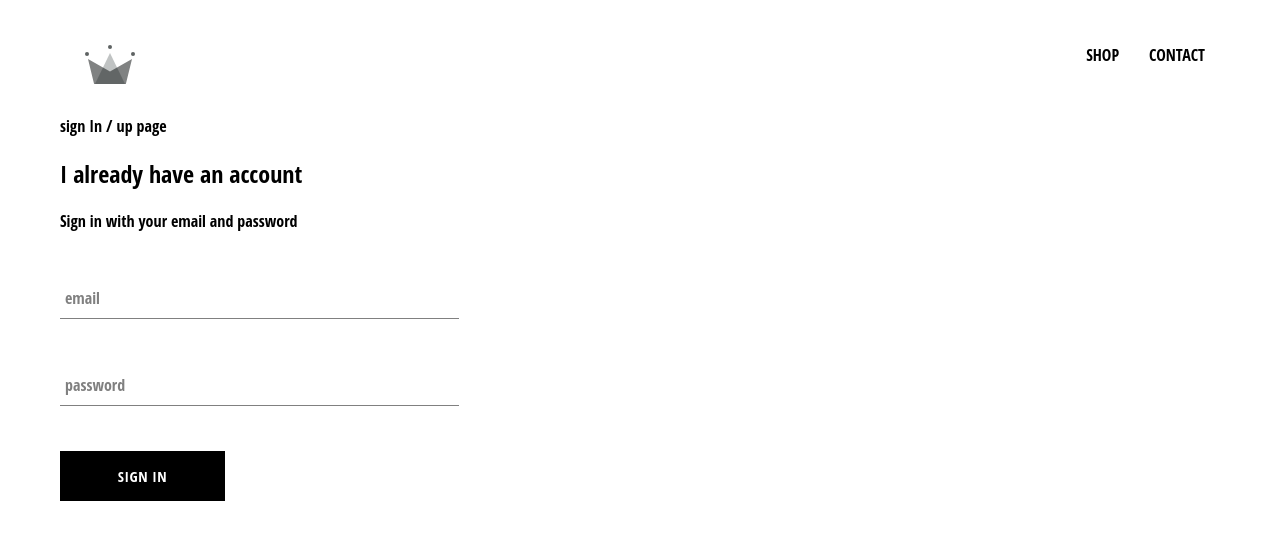
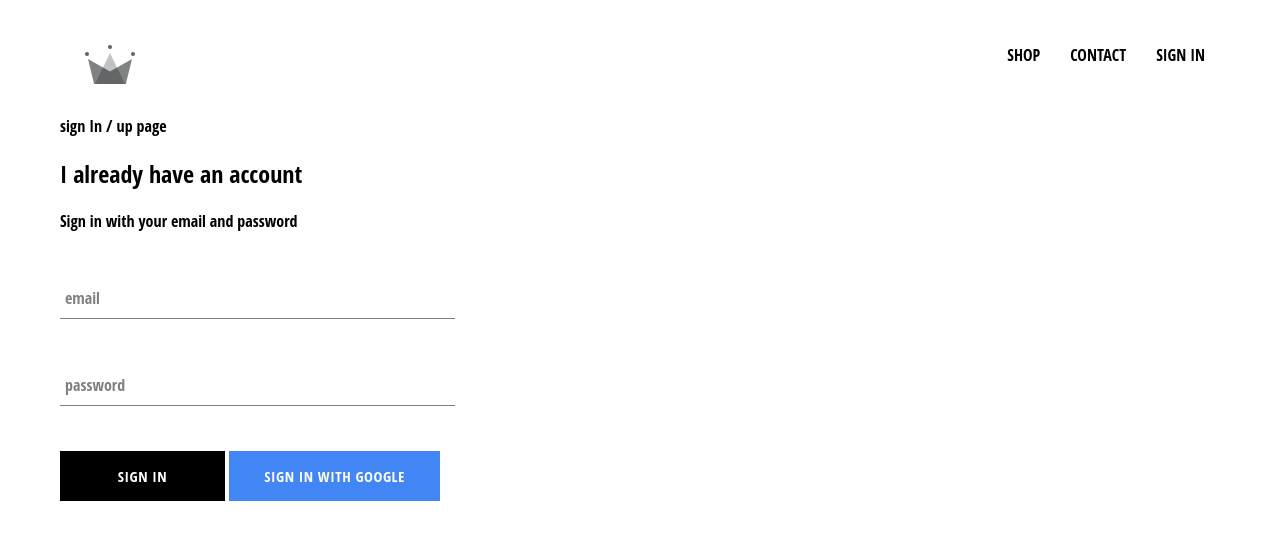
Before and after one commit to bilouStrike/E-commerce, a React (Create React App) app: page /signin in a window 1280 px wide. Shown: the top 540 px of the page. Built offline with nearby package versions, Linux system fonts and the light colour scheme; no server answers.

Commit message:
integrate firebase + add sign in with google

```diff
--- a/package.json
+++ b/package.json
@@ -6,6 +6,7 @@
     "@testing-library/jest-dom": "^4.2.4",
     "@testing-library/react": "^9.4.1",
     "@testing-library/user-event": "^7.2.1",
+    "firebase": "^7.9.3",
     "node-sass": "^4.13.1",
     "react": "^16.13.0",
     "react-dom": "^16.13.0",
--- a/src/App.js
+++ b/src/App.js
@@ -6,13 +6,37 @@
 import SignInSignUp from './pages/signIn-signup-page/signIn-signUp.component';
 
 import Header from './components/header/header.component';
+import { auth } from './utility/firebase/firebase.utils';
 
 import { Route, Switch } from 'react-router-dom';
 
-function App() {
+class App extends React.Component {
+
+  constructor() {
+    super();
+    this.state = {
+      currentUser: null
+    }
+  }
+
+  unsubscribeFromAuth = null;
+
+  componentDidMount() {
+    this.unsubscribeFromAuth = auth.onAuthStateChanged( user => {
+        this.setState({ currentUser: user })
+        console.log(user);
+      }
+    )
+  }
+
+  componentWillUnmount() {
+    this.unsubscribeFromAuth();
+  }
+
+  render() {
     return (
       <div className="app-container">
-      <Header/>
+        <Header currentuser={this.state.currentUser}/>
         <Switch>
           <Route exact path='/' component={HomePage} />
           <Route path='/shop' component={ShopPage} />
@@ -21,4 +45,5 @@
       </div>
     );
   }
+}
 export default App;
--- a/src/components/custom-button/custom-buttom.styles.scss
+++ b/src/components/custom-button/custom-buttom.styles.scss
@@ -19,4 +19,14 @@
     color: black;
     border: 1px solid black;
   }
+
+  &.google-sign-in {
+    background-color: #4285f4;
+    color: white;
+
+    &:hover {
+      background-color: #357ae8;
+      border: none;
     }
+  }
+}
--- a/src/components/custom-button/custom-button.component.jsx
+++ b/src/components/custom-button/custom-button.component.jsx
@@ -2,8 +2,11 @@
 
 import './custom-buttom.styles.scss';
 
-const CustomButton = ({ children, ...otherProps }) => (
-  <button className='custom-button' {...otherProps}>
+const CustomButton = ({ children, isGoogleSignIn, ...otherProps }) => (
+  <button
+    className={`${isGoogleSignIn ? 'google-sign-in' : ''} custom-button`}
+    {...otherProps}
+  >
     {children}
   </button>
 );
--- a/src/components/header/header.component.jsx
+++ b/src/components/header/header.component.jsx
@@ -2,10 +2,10 @@
 import { Link } from 'react-router-dom';
 
 import { ReactComponent as Logo } from '../../assets/crown.svg';
-
+import { auth } from '../../utility/firebase/firebase.utils';
 import './header.styles.scss';
 
-const Header = () => (
+const Header = ( {currentuser} ) => (
   <div className='header'>
     <Link className='logo-container' to='/'>
       <Logo className='logo' />
@@ -17,6 +17,12 @@
       <Link className='option' to='/shop'>
         CONTACT
       </Link>
+      {
+      currentuser ?
+      <div onClick={ ()=> auth.signOut()}> SIGN OUT </div>
+      :
+      <Link className='option' to='/signin'> SIGN IN </Link>
+      }
     </div>
   </div>
 );
--- a/src/components/sign-in/sign-in.component.jsx
+++ b/src/components/sign-in/sign-in.component.jsx
@@ -1,6 +1,7 @@
 import React from 'react';
 import FormInput from '../form-input/form-input.component';
 import CustomButton from '../custom-button/custom-button.component';
+import { signInWithGoogle } from '../../utility/firebase/firebase.utils';
 import './sign-in.styles.scss';
 
 class SignIn extends React.Component {
@@ -37,7 +38,6 @@
                         handleChange={this.handleChange}
                         value={this.state.email}
                         label='email'
-                        required
                     />
                     <FormInput
                         name='password'
@@ -45,9 +45,13 @@
                         value={this.state.password}
                         handleChange={this.handleChange}
                         label='password'
-                        required
                     />
-                    <CustomButton type='submit'> Sign in </CustomButton>
+                   <div className='buttons'>
+                        <CustomButton type='submit'> Sign in </CustomButton>
+                        <CustomButton onClick={signInWithGoogle} isGoogleSignIn>
+                        Sign in with Google
+                        </CustomButton>
+                    </div>
                 </form>
             </div>
         )
--- a/src/components/sign-in/sign-in.styles.scss
+++ b/src/components/sign-in/sign-in.styles.scss
@@ -1,3 +1,14 @@
 .sign-in {
-    width:30vw;
-}
+    width: 380px;
+    display: flex;
+    flex-direction: column;
+
+    .title {
+      margin: 10px 0;
+    }
+
+    .buttons {
+      display: flex;
+      justify-content: space-between;
+    }
+  }
--- /dev/null
+++ b/src/utility/firebase/firebase.utils.js
@@ -0,0 +1,24 @@
+import firebase from 'firebase/app';
+import 'firebase/firestore';
+import 'firebase/auth';
+
+const firebaseConfig = {
+    apiKey: "AIzaSyAZVTWGY-SL4ZImdramiOeMDr-lhnVD89Q",
+    authDomain: "e-commerce-50731.firebaseapp.com",
+    databaseURL: "https://e-commerce-50731.firebaseio.com",
+    projectId: "e-commerce-50731",
+    storageBucket: "e-commerce-50731.appspot.com",
+    messagingSenderId: "616394675615",
+    appId: "1:616394675615:web:a23720229241c453bf19aa"
+};
+
+firebase.initializeApp(firebaseConfig);
+
+export const auth = firebase.auth();
+export const firestore = firebase.firestore();
+
+const provider = new firebase.auth.GoogleAuthProvider();
+provider.setCustomParameters({ prompt: 'select_account' });
+export const signInWithGoogle = () => auth.signInWithPopup(provider);
+
+export default firebase;
```
Also changed, not shown: 1 other file (tests, documents, lock files or other folders). Lines whose indentation alone changed are shown as unchanged.
